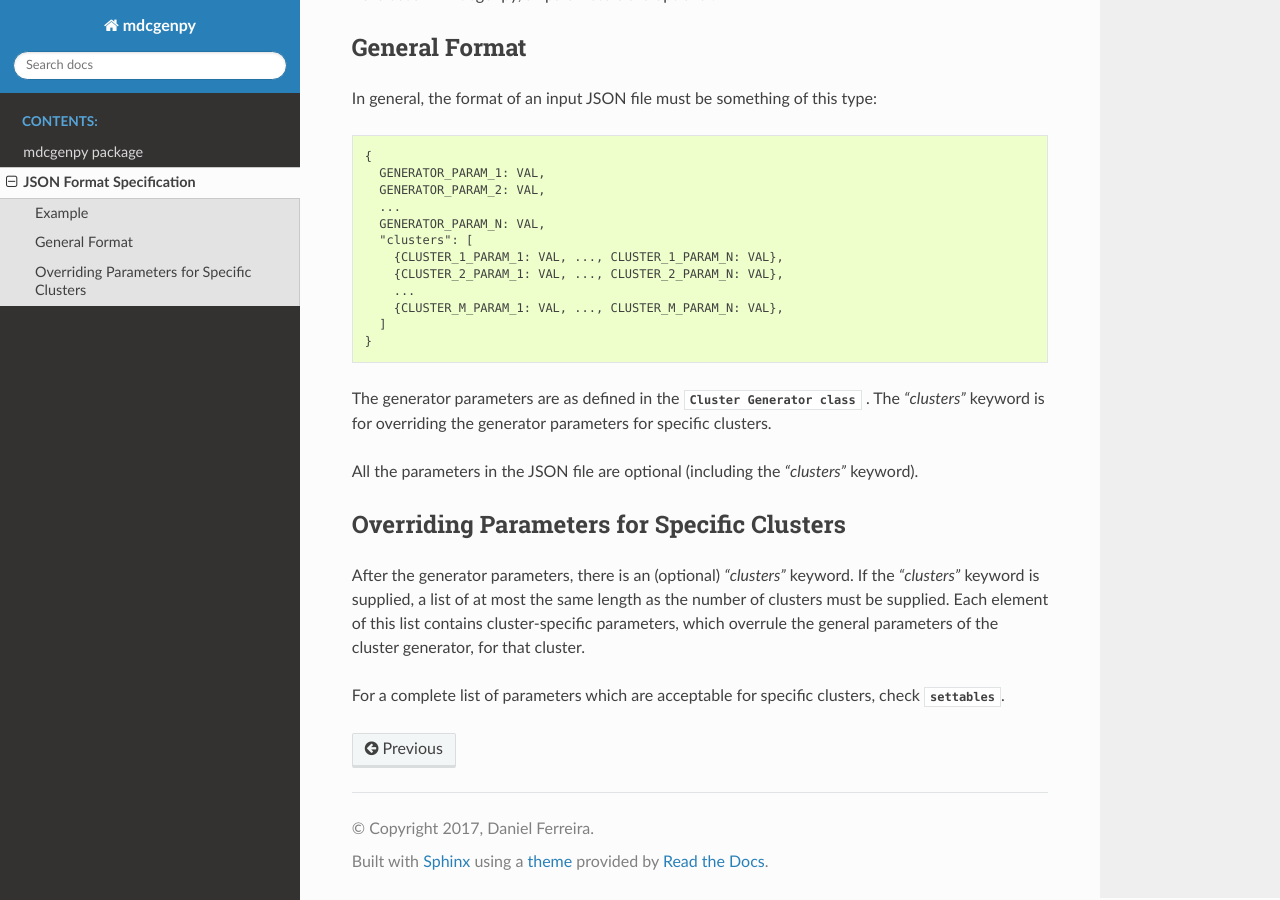
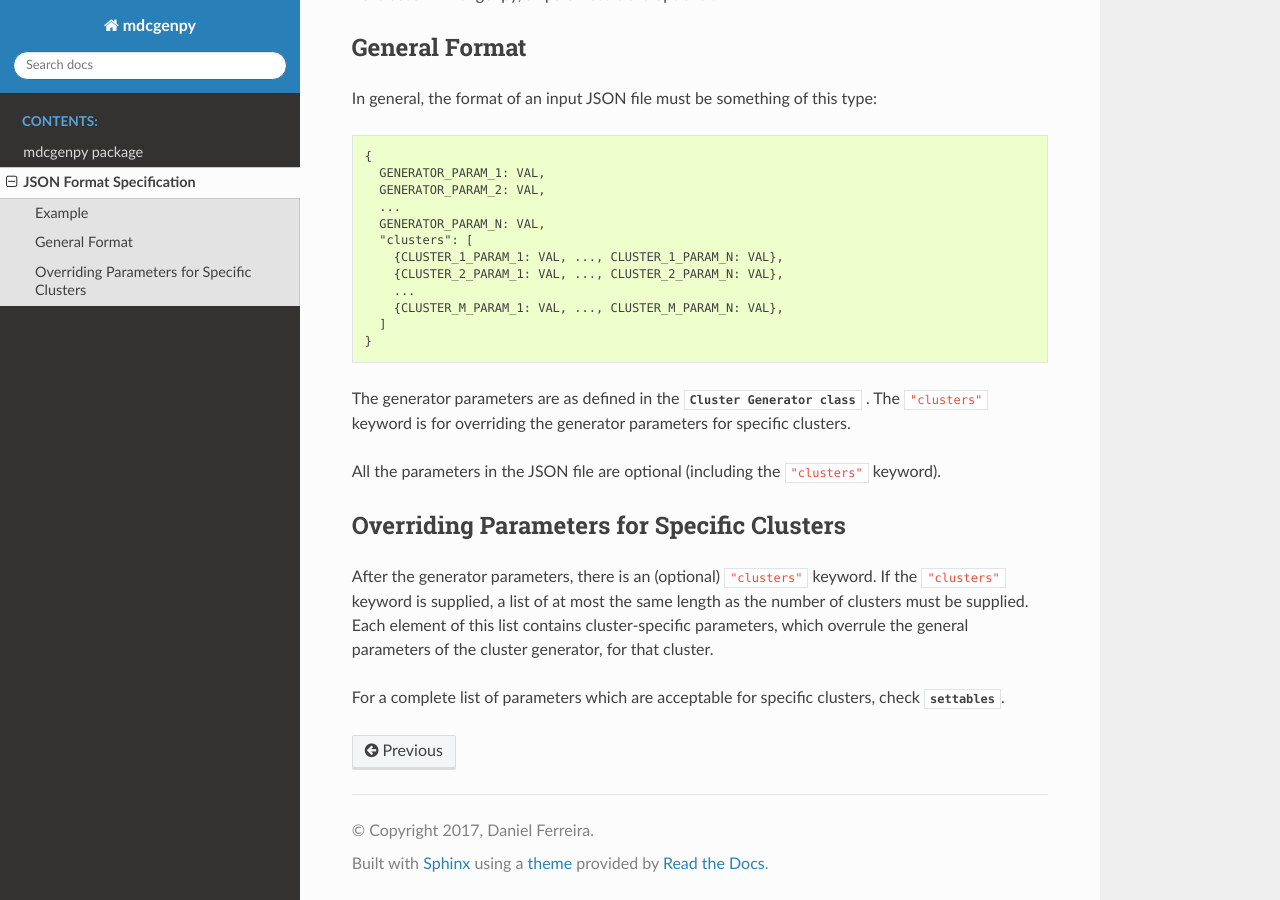
Before and after one commit to CN-TU/mdcgenpy, a Sphinx documentation site: the page built from docs/json_format.rst, in a window 1280 px wide and 900 px high, scrolled down 616 px. Built offline with Sphinx 7.4.7 and the Read the Docs theme 2.0.0, drawn with Linux system fonts in a browser that asks for light colours.

```diff
--- a/docs/json_format.rst
+++ b/docs/json_format.rst
@@ -52,15 +52,15 @@ In general, the format of an input JSON file must be something of this type:
 
 The generator parameters are as defined in the :py:class:`Cluster Generator class <mdcgenpy.clusters.ClusterGenerator>`
 .
-The `"clusters"` keyword is for overriding the generator parameters for specific clusters.
+The ``"clusters"`` keyword is for overriding the generator parameters for specific clusters.
 
-All the parameters in the JSON file are optional (including the `"clusters"` keyword).
+All the parameters in the JSON file are optional (including the ``"clusters"``  keyword).
 
 Overriding Parameters for Specific Clusters
 -------------------------------------------
 
-After the generator parameters, there is an (optional) `"clusters"` keyword.
-If the `"clusters"` keyword is supplied, a list of at most the same length as the number of clusters must be supplied.
+After the generator parameters, there is an (optional) ``"clusters"`` keyword.
+If the ``"clusters"`` keyword is supplied, a list of at most the same length as the number of clusters must be supplied.
 Each element of this list contains cluster-specific parameters, which overrule the general parameters of the cluster
 generator, for that cluster.
 
```
